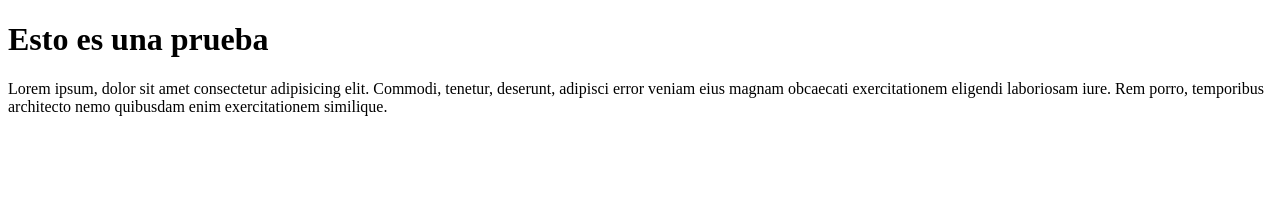
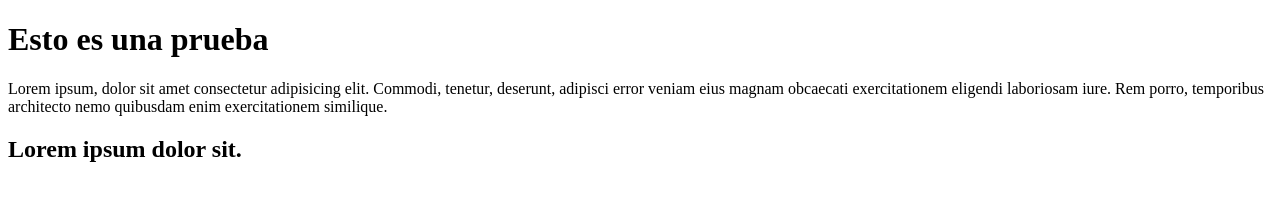
Before and after one commit to DavidVazquez001/test, a plain HTML site: page test.html in a window 1280 px wide. Drawn offline with Linux system fonts and the light colour scheme.

Commit message:
Agregue h2

```diff
--- a/test.html
+++ b/test.html
@@ -14,5 +14,7 @@
       exercitationem eligendi laboriosam iure. Rem porro, temporibus architecto
       nemo quibusdam enim exercitationem similique.
     </p>
+
+    <h2>Lorem ipsum dolor sit.</h2>
   </body>
 </html>
```
